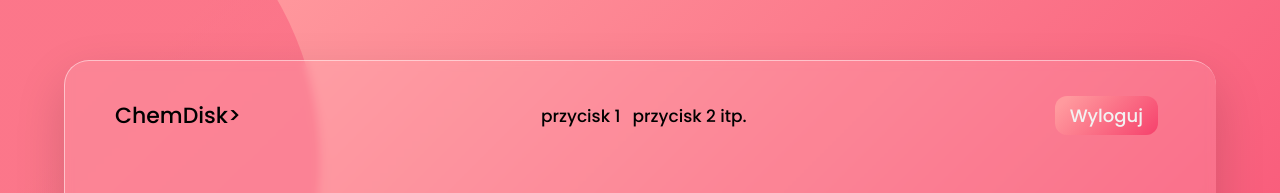
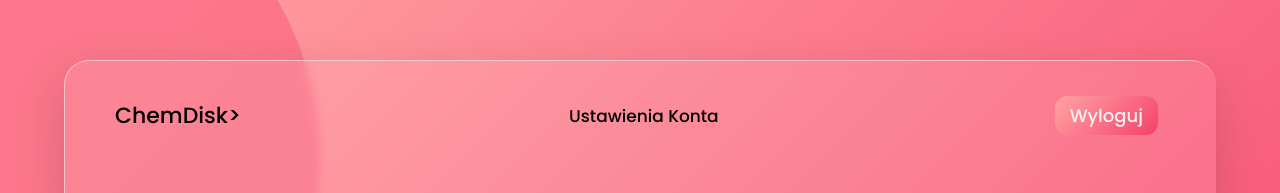
Before and after one commit to KuczisA1/netlify-app, a website: page public/dashboard.html in a window 1280 px wide. Shown: the top 193 px of the page. Drawn offline with Linux system fonts and the light colour scheme.

Commit message:
settings test

```diff
--- a/public/dashboard.html
+++ b/public/dashboard.html
@@ -17,8 +17,8 @@
     <nav class="navbar">
       <div class="logo"><a href="/">ChemDisk></a></div>
       <ul class="menu">
-        <li><a href="#">przycisk 1</a></li>
-        <li><a href="#">przycisk 2 itp.</a></li>
+        <li><a href="settings/">Ustawienia Konta</a></li>
+
       </ul>
       <div class="buttons">
         <input type="button" value="Wejdź do kursu"id="members-link" data-href="/members/" style="display:none">
```
